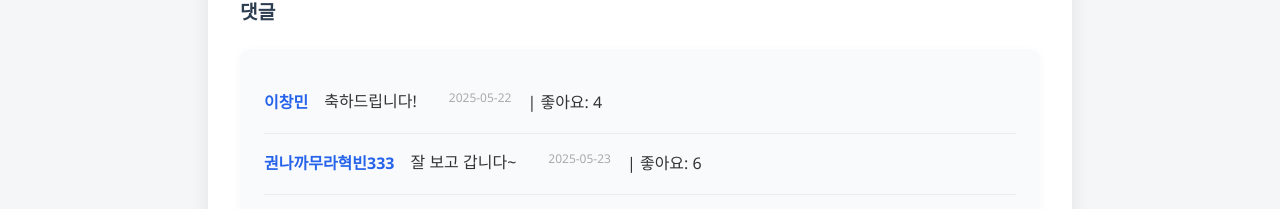
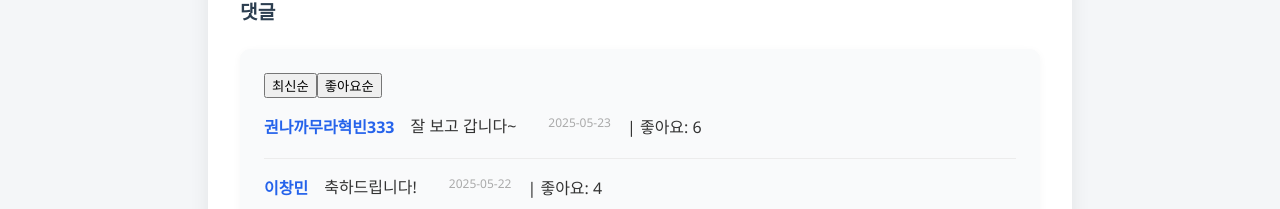
Before and after one commit to 6ReactTeamproject/test, a React (Vite) app: page /post/1 in a window 1280 px wide. Shown: the part 512-721 px from the top of the page. Built offline with nearby package versions, Linux system fonts and the light colour scheme; no server answers; data requests are answered from the project's data file.

Commit message:
댓글 순서 및 게시믈 작성 시 로그인창으로 이동

```diff
--- a/src/components/Board/Board.jsx
+++ b/src/components/Board/Board.jsx
@@ -1,19 +1,18 @@
 /*
 좋아요 순으로 정렬 ✅
 검색기능 버튼 눌렀을 때 실행되도록 ✅
-댓글 좋아요 순으로
-게시물 들어갔을때 페이지 다음이랑 이전 로 넘기는거거
-
+댓글 좋아요 순으로 ✅
 */
 import { useEffect, useState } from "react";
 import { useNavigate } from "react-router-dom";
-import PostForm from "../Post/PostForm";
 import SearchBar from "./SearchBar";
 import PostList from "./PostList";
 import Pagination from "./Pagination";
 import { apiGet, apiPost } from "../../api/fetch";
 import { filterPosts } from "../../utils/search";
 import { getPaginatedItems, getTotalPages } from "../../utils/pagination";
+import { useUser } from "../../hooks/UserContext";
+import HandleAuth from "../common/HandleAuth";
 
 const Board = () => {
   const [posts, setPosts] = useState([]);
@@ -24,9 +23,10 @@ const Board = () => {
   const [filtered, setFiltered] = useState([]);
   const [members, setMembers] = useState([]);
   const [sortType, setSortType] = useState("views")
+  const { user } = useUser();
   const postsPerPage = 5;
 
-  const navigate = useNavigate();
+  const nav = useNavigate();
 
   useEffect(() => {
     apiGet("posts")
@@ -76,11 +76,9 @@ const Board = () => {
     <div>
       <h2>게시판</h2>
       <button
-        onClick={() => {
-          navigate("/post/write");
-        }}
+        onClick={() => HandleAuth(user, nav, "/post/write")}
       >
-        게시글 작성
+      게시글 작성
       </button>
       <div style={{ marginTop: "25px" }}>
       <button onClick={() => setSortType("views")}>조회수순</button>
@@ -89,7 +87,7 @@ const Board = () => {
       <PostList
         members={members}
         posts={currentPosts}
-        onClickPost={(id) => navigate(`/post/${id}`)}
+        onClickPost={(id) => nav(`/post/${id}`)}
       />
 
       {displayPosts.length > 0 && (
--- a/src/components/Comment/CommentList.jsx
+++ b/src/components/Comment/CommentList.jsx
@@ -12,6 +12,7 @@ export default function CommentList({
   currentUser,
 }) {
   const [editingCommentId, setEditingCommentId] = useState(null);
+  const [sortType, setSortType] = useState("likes");
 
   const handleEdit = (comment) => {
     setEditingCommentId(comment.id);
@@ -59,10 +60,19 @@ export default function CommentList({
     }
   };
 
+  const sortedComments = [...comments].sort((a, b) => {
+    if (sortType === "likes") return b.likes - a.likes;
+    return new Date(b.createdAt) - new Date(a.createdAt);
+  });
 
   return (
     <div className="comment-list">
-      {comments.map((comment) => {
+      <div>
+        <button onClick={() => setSortType("latest")}>최신순</button>
+        <button onClick={() => setSortType("likes")}>좋아요순</button>
+      </div>
+
+      {sortedComments.map((comment) => {
         const user = users.find((u) => String(u.id) === String(comment.userId));
         return (
           <div className="comment-item" key={comment.id}>
```
